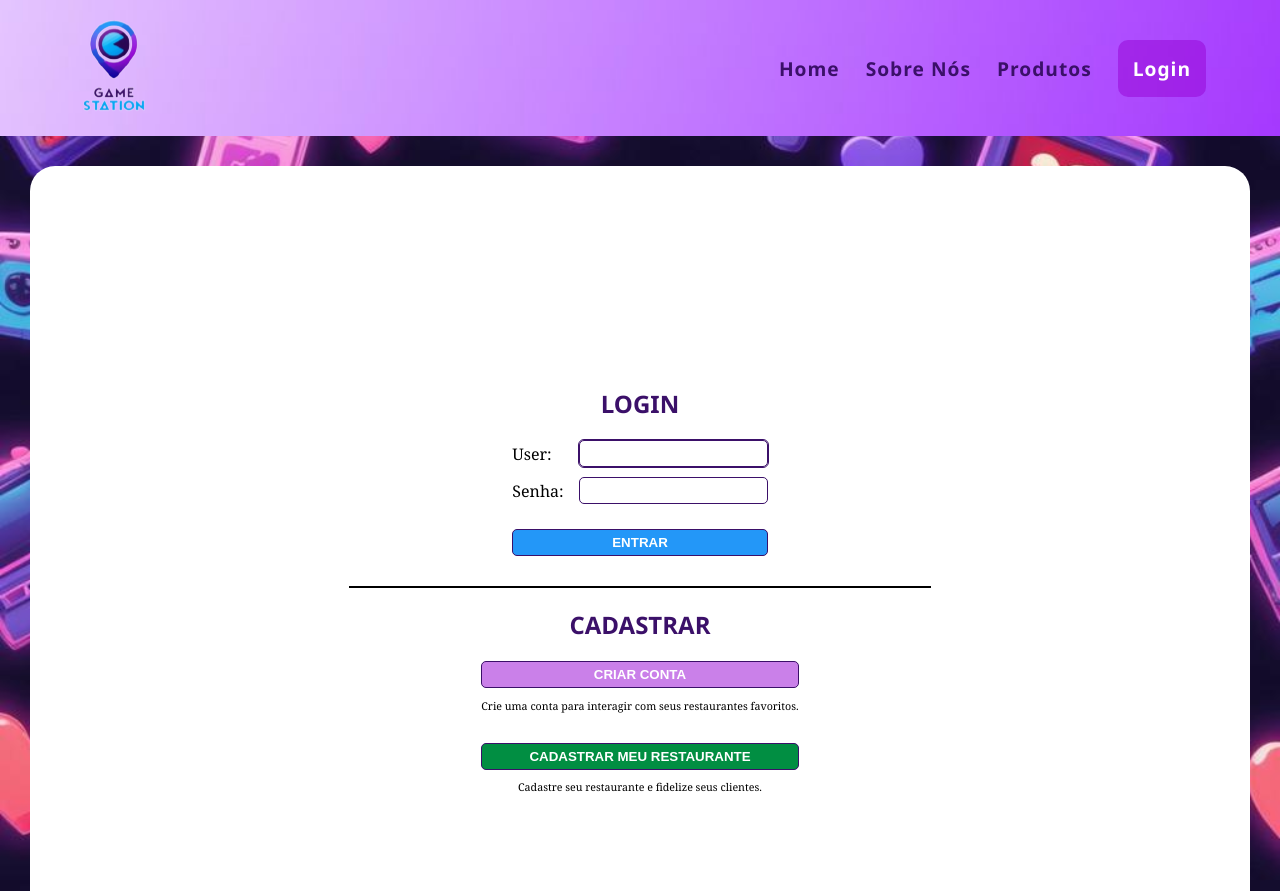
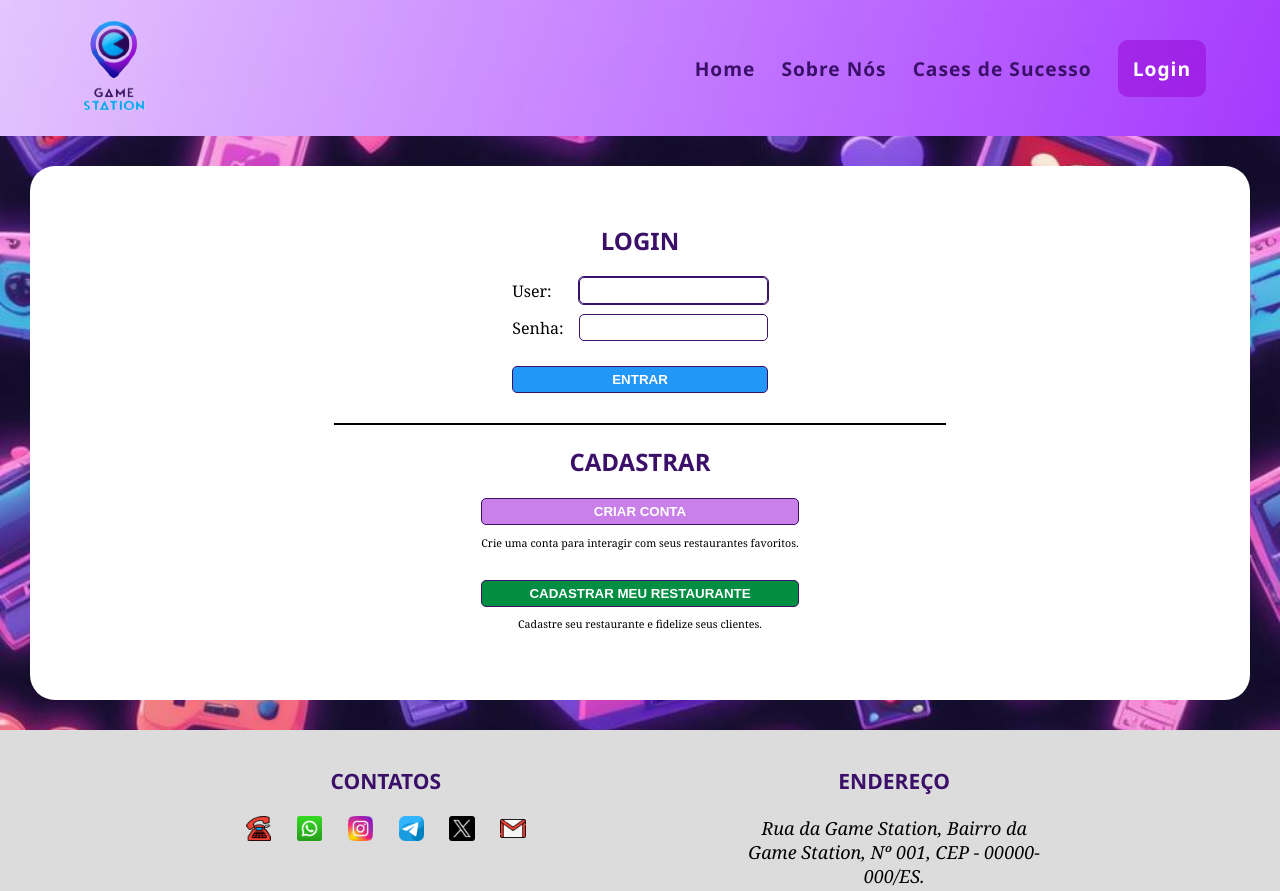
Before and after one commit to JoaoVictorRR-GitHub/Game-Station, a plain HTML site: page WebSite/login.html in a window 1280 px wide. Shown: the top 891 px of the page. Drawn offline with Linux system fonts and the light colour scheme.

Commit message:
(Refactor): Ajusta o layout da página e os links.

```diff
--- a/WebSite/login.html
+++ b/WebSite/login.html
@@ -61,8 +61,8 @@
 
         main{
             margin: 30px;
-            padding: 30px;
-            min-height: 100vh;
+            padding: 3% 0;
+            /* min-height: 100vh; */
             background: white;
             border-radius: 25px;
 
@@ -261,7 +261,7 @@
         <nav>
             <a href="index.html">Home</a>
             <a href="sobre.html">Sobre Nós</a>
-            <a href="#">Produtos</a>
+            <a href="#">Cases de Sucesso</a>
             <a href="#" id="Page">Login</a>
         </nav>
     </header>
```
Also changed, not shown: WebSite/index.html (+2 -2 lines), WebSite/sobre.html (+2 -2 lines).
